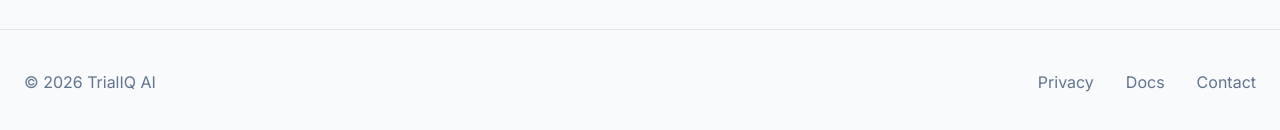
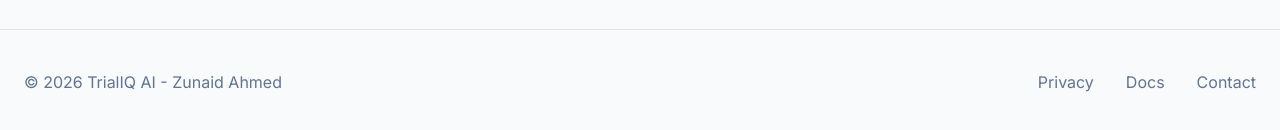
Before and after one commit to Zunaid24/trialiq, a Next.js app: page / in a window 1280 px wide. Shown: the part 2520-2650 px from the top of the page. Built offline with nearby package versions, Linux system fonts and the light colour scheme.

Commit message:
Add creator attribution to footer

```diff
--- a/components/Footer.tsx
+++ b/components/Footer.tsx
@@ -3,7 +3,7 @@ export default function Footer() {
     <footer className="border-t py-10">
       <div className="mx-auto flex max-w-7xl justify-between px-6">
         <p className="text-slate-500">
-          © 2026 TrialIQ AI
+          © 2026 TrialIQ AI - Zunaid Ahmed
         </p>
 
         <div className="flex gap-8 text-slate-500">
```
